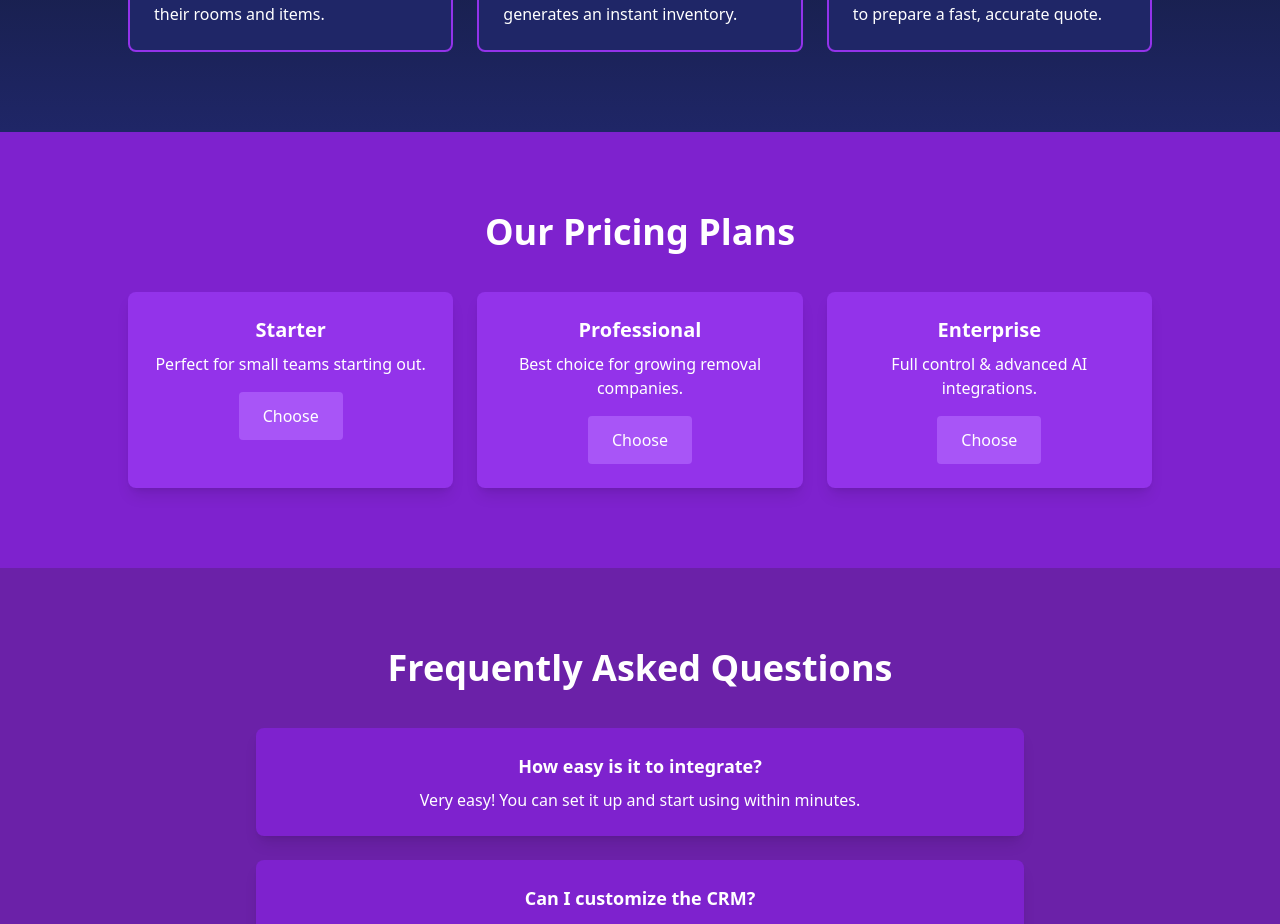
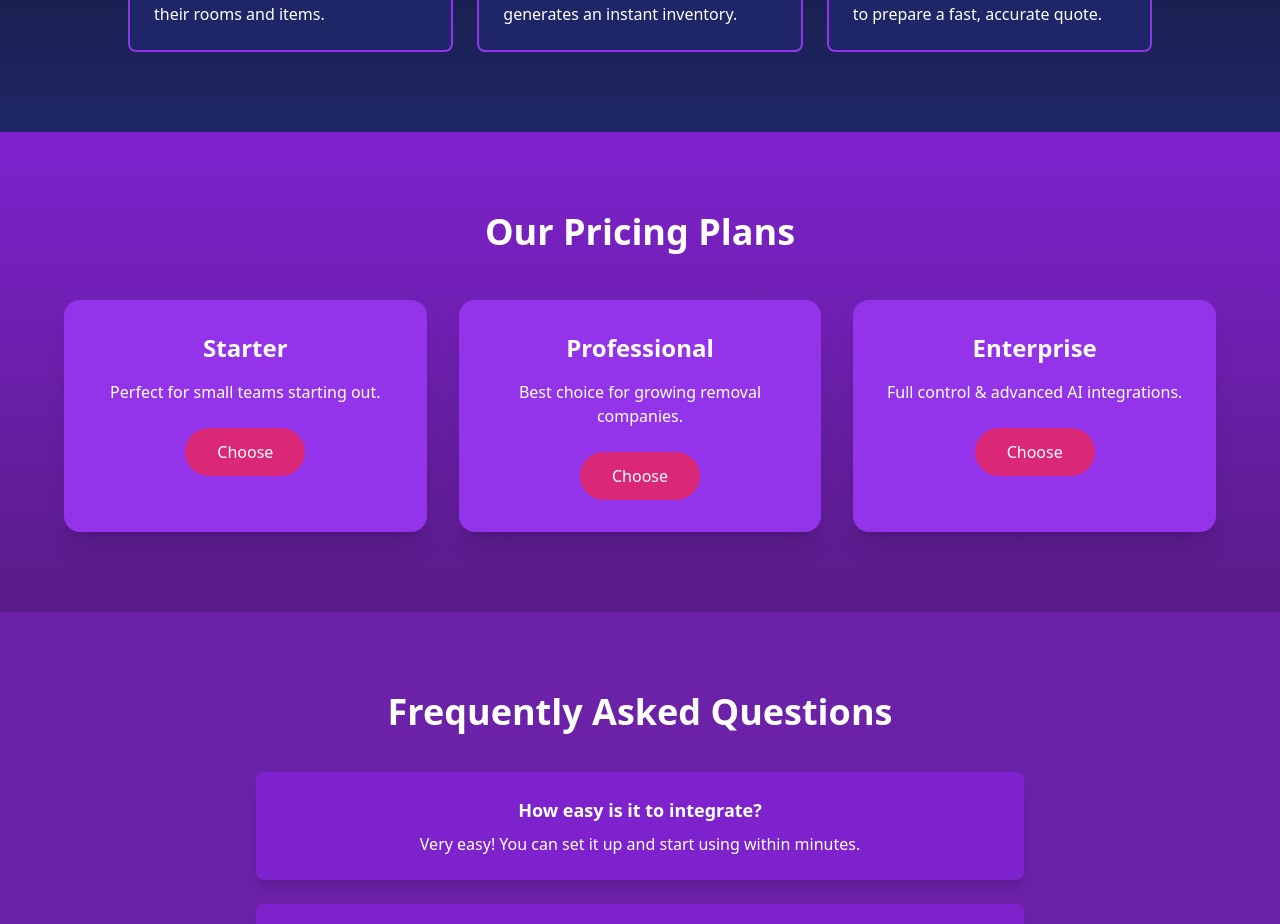
Before and after one commit to Gullmegler/mitt-prosjekt, a React (Create React App) app: page / in a window 1280 px wide. Shown: the part 1400-2324 px from the top of the page. Built offline with nearby package versions, Linux system fonts and the light colour scheme.

Commit message:
Update Prices.jsx

```diff
--- a/src/components/Prices.jsx
+++ b/src/components/Prices.jsx
@@ -2,23 +2,23 @@ import React from "react";
 
 export default function Prices() {
   return (
-    <section id="pricing" className="py-20 bg-purple-700 text-white text-center px-6">
-      <h2 className="text-3xl md:text-4xl font-bold mb-10">Our Pricing Plans</h2>
-      <div className="flex flex-col md:flex-row justify-center gap-6 max-w-5xl mx-auto">
-        <div className="bg-purple-600 p-6 rounded-lg shadow-lg flex-1">
-          <h3 className="text-xl font-bold mb-2">Starter</h3>
-          <p className="mb-4">Perfect for small teams starting out.</p>
-          <button className="bg-purple-500 hover:bg-purple-600 px-6 py-3 rounded transition">Choose</button>
+    <section id="pricing" className="py-20 bg-gradient-to-b from-purple-700 to-purple-900 text-white text-center px-6">
+      <h2 className="text-3xl md:text-4xl font-bold mb-12">Our Pricing Plans</h2>
+      <div className="flex flex-col md:flex-row justify-center gap-8 max-w-6xl mx-auto">
+        <div className="bg-purple-600 p-8 rounded-2xl shadow-xl flex-1 transition transform hover:-translate-y-2 hover:shadow-2xl">
+          <h3 className="text-2xl font-bold mb-4">Starter</h3>
+          <p className="mb-6">Perfect for small teams starting out.</p>
+          <button className="bg-pink-600 hover:bg-pink-700 px-8 py-3 rounded-full font-medium transition">Choose</button>
         </div>
-        <div className="bg-purple-600 p-6 rounded-lg shadow-lg flex-1">
-          <h3 className="text-xl font-bold mb-2">Professional</h3>
-          <p className="mb-4">Best choice for growing removal companies.</p>
-          <button className="bg-purple-500 hover:bg-purple-600 px-6 py-3 rounded transition">Choose</button>
+        <div className="bg-purple-600 p-8 rounded-2xl shadow-xl flex-1 transition transform hover:-translate-y-2 hover:shadow-2xl">
+          <h3 className="text-2xl font-bold mb-4">Professional</h3>
+          <p className="mb-6">Best choice for growing removal companies.</p>
+          <button className="bg-pink-600 hover:bg-pink-700 px-8 py-3 rounded-full font-medium transition">Choose</button>
         </div>
-        <div className="bg-purple-600 p-6 rounded-lg shadow-lg flex-1">
-          <h3 className="text-xl font-bold mb-2">Enterprise</h3>
-          <p className="mb-4">Full control & advanced AI integrations.</p>
-          <button className="bg-purple-500 hover:bg-purple-600 px-6 py-3 rounded transition">Choose</button>
+        <div className="bg-purple-600 p-8 rounded-2xl shadow-xl flex-1 transition transform hover:-translate-y-2 hover:shadow-2xl">
+          <h3 className="text-2xl font-bold mb-4">Enterprise</h3>
+          <p className="mb-6">Full control & advanced AI integrations.</p>
+          <button className="bg-pink-600 hover:bg-pink-700 px-8 py-3 rounded-full font-medium transition">Choose</button>
         </div>
       </div>
     </section>
```
